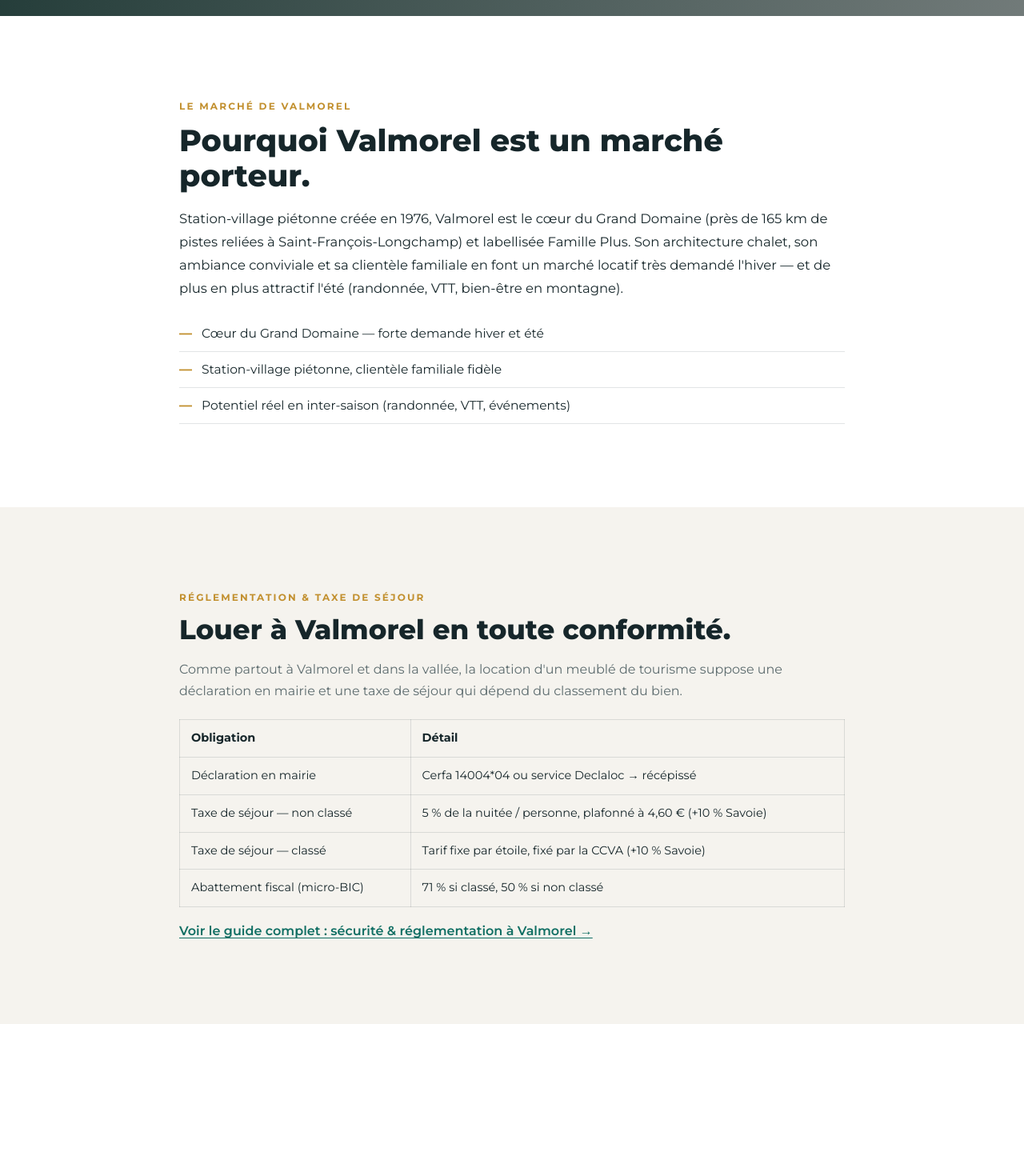
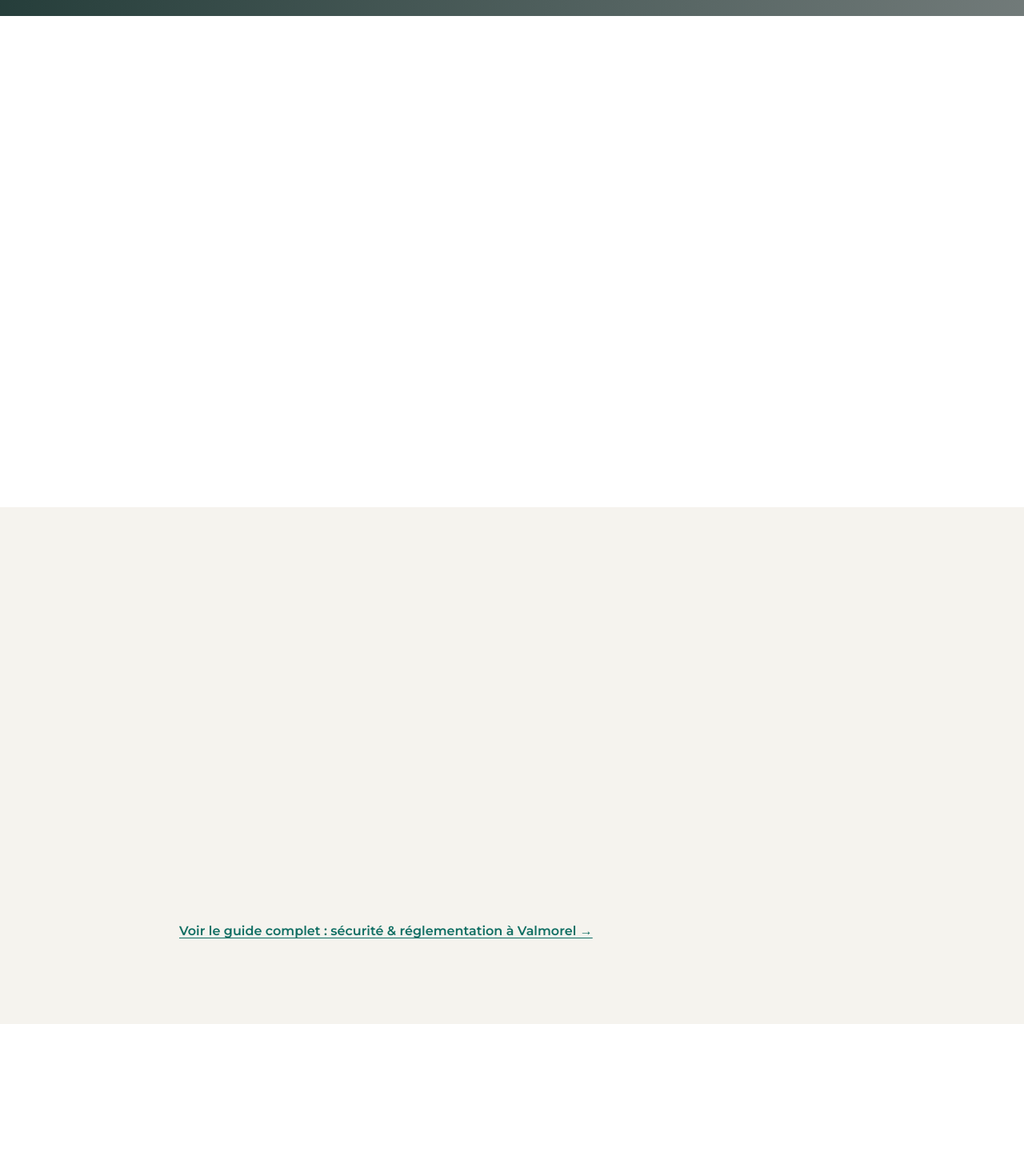
Before and after one commit to Eddy007Saive/valmorel, a Next.js app: page /conciergerie/valmorel in a window 1280 px wide. Shown: the part 600-2070 px from the top of the page at 80% size. Built offline with nearby package versions, Linux system fonts and the light colour scheme; grey boxes are pictures that could not be loaded.

Commit message:
feat(cledici): animations reveal sur toutes les pages + google-site-verification

```diff
--- a/app/blog/page.tsx
+++ b/app/blog/page.tsx
@@ -23,8 +23,8 @@
             <p>Réglementation, rentabilité, classement, saisonnalité : tout pour louer mieux en montagne.</p>
           </div>
           <div style={{ display: "grid", gridTemplateColumns: "repeat(auto-fill,minmax(320px,1fr))", gap: 26, marginTop: 46 }}>
-            {posts.map((p) => (
-              <Link key={p.slug} href={`/blog/${p.slug}`} className="rv" style={{ borderRadius: 16, overflow: "hidden", border: "1px solid var(--line)", background: "#fff", display: "block" }}>
+            {posts.map((p, i) => (
+              <Link key={p.slug} href={`/blog/${p.slug}`} className={`rv rv-${i + 1}`} style={{ borderRadius: 16, overflow: "hidden", border: "1px solid var(--line)", background: "#fff", display: "block" }}>
                 <img src={p.cover} alt={p.title} style={{ width: "100%", height: 180, objectFit: "cover" }} />
                 <div style={{ padding: "20px 22px" }}>
                   <div style={{ fontSize: 11.5, fontWeight: 700, letterSpacing: ".06em", textTransform: "uppercase", color: "var(--gold)" }}>{fmtDate(p.date)}</div>
--- a/app/conciergerie/[ville]/page.tsx
+++ b/app/conciergerie/[ville]/page.tsx
@@ -81,10 +81,10 @@
       {/* MARCHÉ PORTEUR */}
       <section className="sec">
         <div className="wrap" style={{ maxWidth: 900 }}>
-          <p className="eyebrow">Le marché de {c.name}</p>
-          <h2 style={{ fontSize: "clamp(26px,3vw,38px)", fontWeight: 800, lineHeight: 1.15, marginTop: 12 }}>Pourquoi {c.name} est un marché porteur.</h2>
-          <p style={{ marginTop: 18, fontSize: "16.5px", lineHeight: 1.75, color: "var(--ink)" }}>{c.marche}</p>
-          <ul style={{ marginTop: 20, listStyle: "none" }}>
+          <p className="eyebrow rv">Le marché de {c.name}</p>
+          <h2 className="rv rv-1" style={{ fontSize: "clamp(26px,3vw,38px)", fontWeight: 800, lineHeight: 1.15, marginTop: 12 }}>Pourquoi {c.name} est un marché porteur.</h2>
+          <p className="rv rv-2" style={{ marginTop: 18, fontSize: "16.5px", lineHeight: 1.75, color: "var(--ink)" }}>{c.marche}</p>
+          <ul className="rv rv-3" style={{ marginTop: 20, listStyle: "none" }}>
             {c.highlights.map((h) => (
               <li key={h} style={{ display: "flex", gap: 12, padding: "10px 0", borderBottom: "1px solid var(--line)" }}>
                 <span style={{ color: "var(--gold)", fontWeight: 800 }}>—</span>
@@ -98,12 +98,12 @@
       {/* DONNÉES SEO/IA : réglementation & taxe */}
       <section className="sec" style={{ background: "var(--snow)" }}>
         <div className="wrap" style={{ maxWidth: 900 }}>
-          <p className="eyebrow">Réglementation &amp; taxe de séjour</p>
-          <h2 style={{ fontSize: "clamp(24px,2.7vw,34px)", fontWeight: 800, lineHeight: 1.15, marginTop: 12 }}>Louer à {c.name} en toute conformité.</h2>
-          <p style={{ marginTop: 16, fontSize: 16, lineHeight: 1.7, color: "var(--muted)" }}>
+          <p className="eyebrow rv">Réglementation &amp; taxe de séjour</p>
+          <h2 className="rv rv-1" style={{ fontSize: "clamp(24px,2.7vw,34px)", fontWeight: 800, lineHeight: 1.15, marginTop: 12 }}>Louer à {c.name} en toute conformité.</h2>
+          <p className="rv rv-2" style={{ marginTop: 16, fontSize: 16, lineHeight: 1.7, color: "var(--muted)" }}>
             Comme partout à Valmorel et dans la vallée, la location d&apos;un meublé de tourisme suppose une déclaration en mairie et une taxe de séjour qui dépend du classement du bien.
           </p>
-          <table className="data-table">
+          <table className="data-table rv rv-3">
             <thead><tr><th>Obligation</th><th>Détail</th></tr></thead>
             <tbody>
               <tr><td>Déclaration en mairie</td><td>Cerfa 14004*04 ou service Declaloc → récépissé</td></tr>
@@ -124,7 +124,7 @@
       <section className="sec">
         <div className="wrap" style={{ maxWidth: 780 }}>
           <div className="sec-head center rv"><p className="eyebrow">Questions fréquentes</p><h2>Conciergerie à {c.name}</h2></div>
-          <div className="faq" style={{ margin: "34px auto 0" }}>
+          <div className="faq rv" style={{ margin: "34px auto 0" }}>
             {c.faq.map((f, i) => (
               <details key={i} open={i === 0}><summary>{f.q}<span className="p">+</span></summary><p className="a">{f.a}</p></details>
             ))}
--- a/app/globals.css
+++ b/app/globals.css
@@ -14,6 +14,15 @@
 .eyebrow{font-size:12px;font-weight:700;letter-spacing:.18em;text-transform:uppercase;color:var(--gold)}
 .rv{opacity:0;transform:translateY(24px);transition:opacity .9s cubic-bezier(.2,.7,.2,1),transform .9s cubic-bezier(.2,.7,.2,1)}
 .rv.in{opacity:1;transform:none}
+/* cascade : délais successifs pour les grilles/listes */
+.rv-1{transition-delay:.08s}.rv-2{transition-delay:.16s}.rv-3{transition-delay:.24s}.rv-4{transition-delay:.32s}.rv-5{transition-delay:.4s}
+/* variantes de direction */
+.rv-l{transform:translateX(-28px)}.rv-r{transform:translateX(28px)}.rv-l.in,.rv-r.in{transform:none}
+.rv-s{transform:translateY(0) scale(.96)}.rv-s.in{transform:none}
+@media (prefers-reduced-motion:reduce){
+  .rv,.rv-l,.rv-r,.rv-s{opacity:1!important;transform:none!important;transition:none!important}
+  .marquee .track{animation:none!important}
+}
 .btn{display:inline-flex;align-items:center;justify-content:center;gap:9px;font-size:14px;font-weight:700;padding:15px 28px;border-radius:10px;cursor:pointer;border:none;transition:.2s}
 .btn-g{background:var(--gold);color:#fff}.btn-g:hover{background:var(--gold-d)}
 .btn-green{background:var(--green);color:#fff}.btn-green:hover{background:var(--green-d)}
--- a/app/layout.tsx
+++ b/app/layout.tsx
@@ -19,6 +19,7 @@
   description:
     "Expert de l'habitat touristique de montagne depuis 2018. Confiez votre bien à Valmorel : rentabilité optimisée toute l'année (y compris en période creuse), accueil des voyageurs, entretien et suivi.",
   keywords: ["conciergerie Valmorel", "conciergerie Airbnb Valmorel", "gestion location Valmorel", "location saisonnière Valmorel"],
+  verification: { google: "9JwZDkYSpKho3KbBb0M75yIxpDXz1m3ndkBbWwaQspU" },
 };
 
 export default function RootLayout({ children }: Readonly<{ children: React.ReactNode }>) {
--- a/app/nos-interventions/page.tsx
+++ b/app/nos-interventions/page.tsx
@@ -22,8 +22,8 @@
             <p>Nous gérons les locations saisonnières sur l&apos;ensemble de la station de Valmorel et des communes reliées au Grand Domaine. Choisissez votre commune.</p>
           </div>
           <div style={{ display: "grid", gridTemplateColumns: "repeat(auto-fill,minmax(300px,1fr))", gap: 26, marginTop: 46 }}>
-            {CITIES.map((c) => (
-              <Link key={c.slug} href={`/conciergerie/${c.slug}`} className="rv" style={{ borderRadius: 16, overflow: "hidden", border: "1px solid var(--line)", background: "#fff", display: "block" }}>
+            {CITIES.map((c, i) => (
+              <Link key={c.slug} href={`/conciergerie/${c.slug}`} className={`rv rv-${(i % 4) + 1}`} style={{ borderRadius: 16, overflow: "hidden", border: "1px solid var(--line)", background: "#fff", display: "block" }}>
                 <img src={c.image} alt={`Conciergerie à ${c.name}`} style={{ width: "100%", height: 190, objectFit: "cover" }} />
                 <div style={{ padding: "20px 22px" }}>
                   <div style={{ fontSize: 11.5, fontWeight: 700, letterSpacing: ".08em", textTransform: "uppercase", color: "var(--gold)" }}>{c.region}</div>
--- a/app/securite-reglementation/page.tsx
+++ b/app/securite-reglementation/page.tsx
@@ -50,13 +50,13 @@
 
       <section className="sec" style={{ paddingTop: 64 }}>
         <div className="wrap" style={{ maxWidth: 860 }}>
-          <p className="eyebrow">Sécurité &amp; réglementation</p>
-          <h1 style={{ fontSize: "clamp(30px,4vw,46px)", fontWeight: 800, lineHeight: 1.12, marginTop: 12 }}>Réglementation des meublés de tourisme à Valmorel.</h1>
-          <p style={{ marginTop: 18, fontSize: "17px", lineHeight: 1.7, color: "var(--muted)", maxWidth: "60ch" }}>
+          <p className="eyebrow rv">Sécurité &amp; réglementation</p>
+          <h1 className="rv rv-1" style={{ fontSize: "clamp(30px,4vw,46px)", fontWeight: 800, lineHeight: 1.12, marginTop: 12 }}>Réglementation des meublés de tourisme à Valmorel.</h1>
+          <p className="rv rv-2" style={{ marginTop: 18, fontSize: "17px", lineHeight: 1.7, color: "var(--muted)", maxWidth: "60ch" }}>
             Déclaration, classement, taxe de séjour, assurance : tout ce qu&apos;un propriétaire doit savoir pour louer sereinement à Valmorel (commune des Avanchers-Valmorel, Savoie). Cledici prend en charge l&apos;ensemble des démarches.
           </p>
 
-          <div className="prose">
+          <div className="prose rv">
             <h2>1. Déclarer votre meublé en mairie</h2>
             <p>Toute location de meublé de tourisme doit être <strong>déclarée à la mairie des Avanchers-Valmorel</strong>, via le formulaire <strong>Cerfa n°14004*04</strong> ou le service en ligne <strong>Declaloc</strong>. La mairie délivre un <strong>récépissé</strong> qui vaut preuve de déclaration — à conserver et à mentionner sur vos annonces.</p>
 
@@ -91,7 +91,7 @@
           </div>
 
           {/* FAQ */}
-          <div className="faq" style={{ margin: "40px 0 0" }}>
+          <div className="faq rv" style={{ margin: "40px 0 0" }}>
             {FAQ.map((f, i) => (
               <details key={i} open={i === 0}>
                 <summary>{f.q}<span className="p">+</span></summary>
```
Also changed, not shown: app/blog/[slug]/page.tsx (+8 -8 lines).
